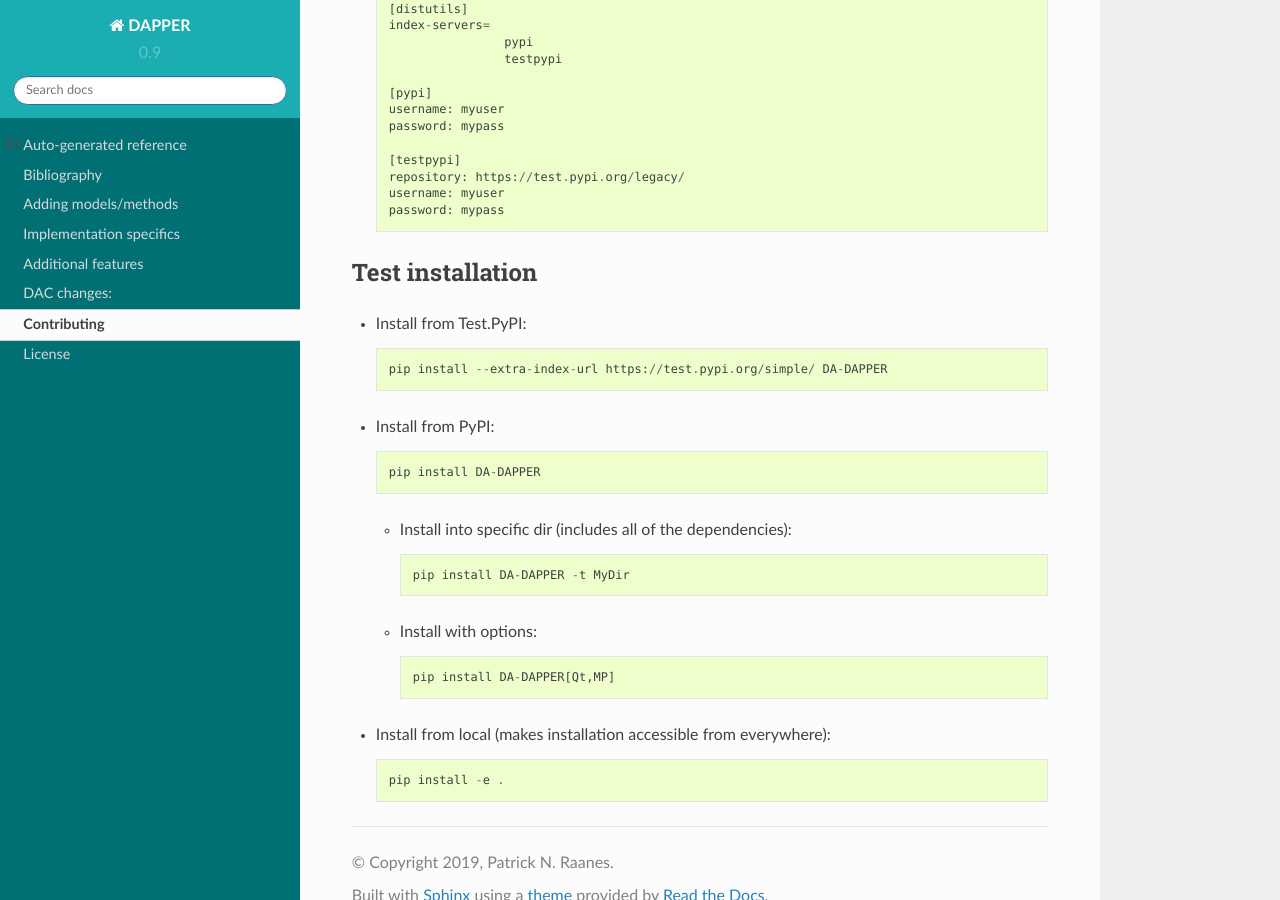
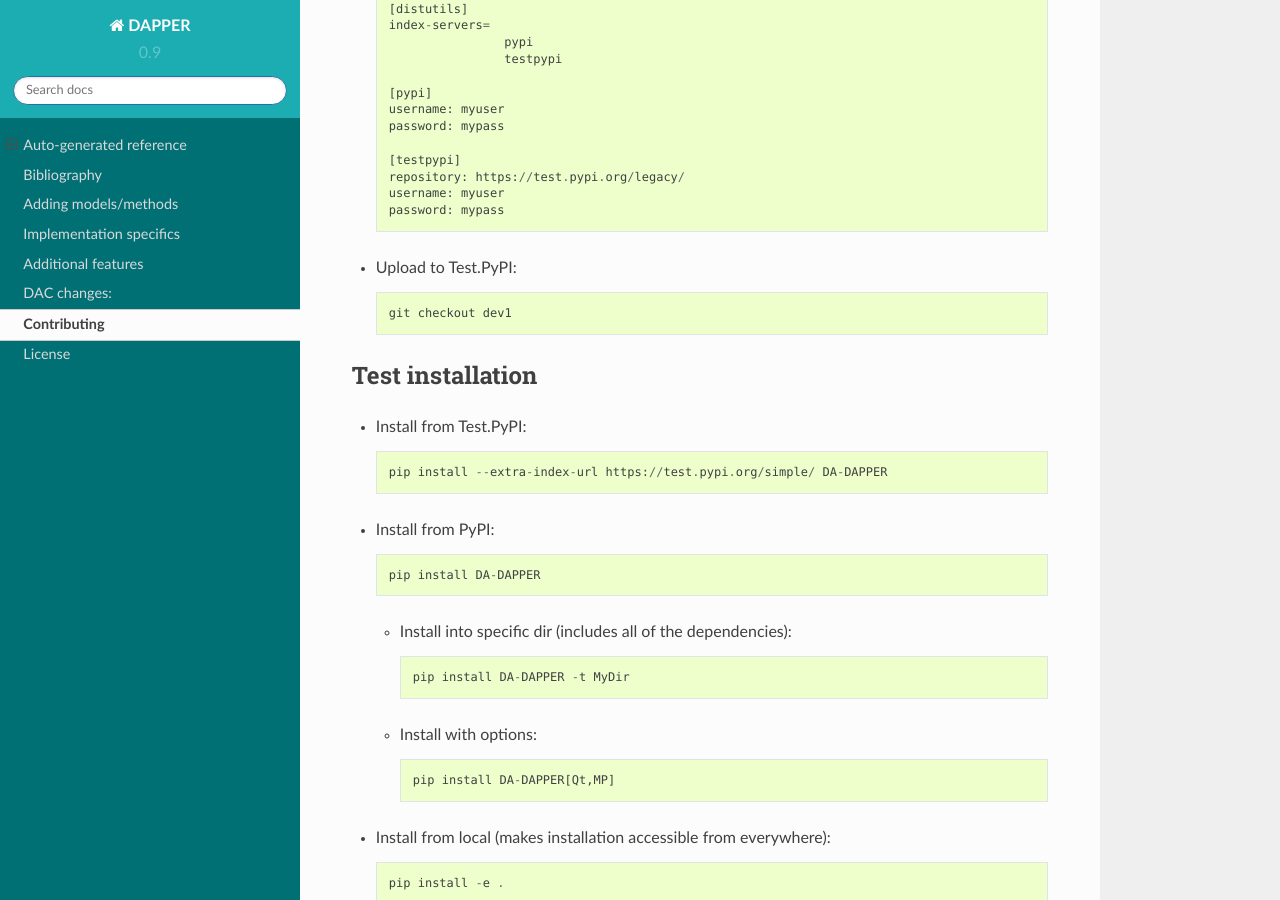
Before and after one commit to nansencenter/DAPPER, a Sphinx documentation site: the page built from docs/contributing.rst, in a window 1280 px wide and 900 px high, scrolled down 1065 px. Built offline with Sphinx 7.4.7 and the Read the Docs theme 2.0.0, drawn with Linux system fonts in a browser that asks for light colours.

Commit message:
Misc minor

```diff
--- a/docs/contributing.rst
+++ b/docs/contributing.rst
@@ -55,6 +55,10 @@
     username: myuser
     password: mypass
 
+- Upload to Test.PyPI::
+
+    git checkout dev1
+
 
 
 
```
